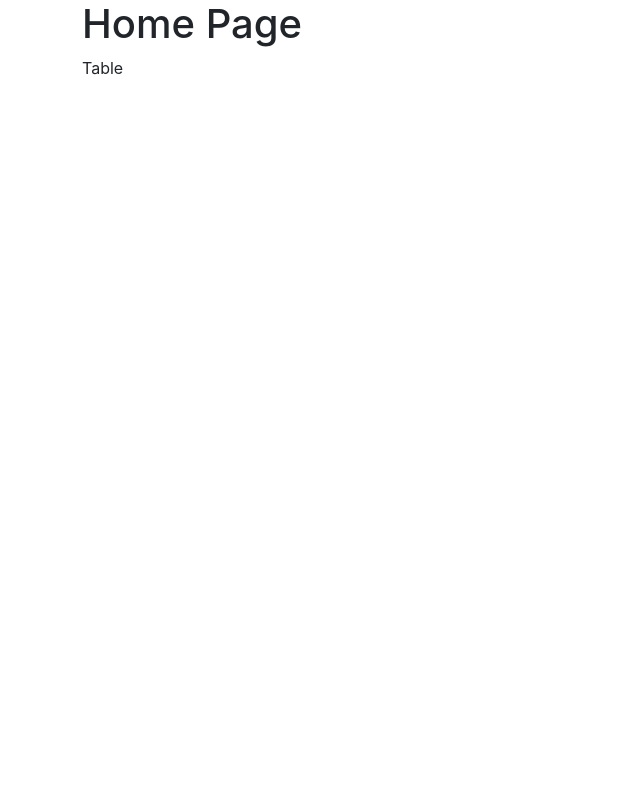
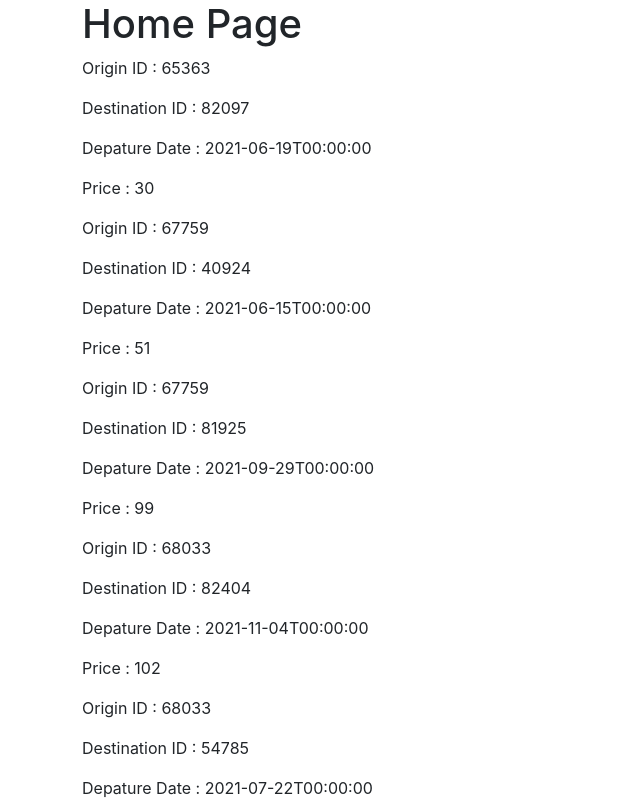
Before and after one commit to PyaeNaing/Mthree-Cap-Stone, a React (Create React App) app in the folder client/: page / in a window 1280 px wide. Shown: the top 800 px of the page, without its empty margins (0-640 px from the left). Built offline with nearby package versions, Linux system fonts and the light colour scheme; the HTML template or start-up script is replaced by a standard one.

Commit message:
merge + data fix

```diff
--- a/client/public/DUMMY_DATA.json
+++ b/client/public/DUMMY_DATA.json
@@ -1,5 +1,4 @@
-{
-    "Quotes": [
+[
         {
             "QuoteId": 1,
             "MinPrice": 30,
@@ -220,5 +219,4 @@
             },
             "QuoteDateTime": "2021-06-08T00:57:00"
         }
-    ]
-}
+]
--- /dev/null
+++ b/client/src/components/FlightItem.js
@@ -0,0 +1,20 @@
+import React from 'react'
+import '../css/flightItem.css'
+
+const FlightItem = (props) =>{
+    console.log(props)
+    return(
+        <div className="fs-result">
+            <div className="fs-offer-col">
+                {/* <p> ID : {props.key} </p> */}
+                <p> Origin ID : {props.OriginId}</p>
+                <p> Destination ID : {props.DestinationId}</p>
+                <p> Depature Date : {props.DepartureDate}</p>
+                <p>Price : {props.MinPrice}</p>
+
+            </div>
+        </div>
+    )
+}
+
+export default FlightItem;
--- a/client/src/components/FlightTable.js
+++ b/client/src/components/FlightTable.js
@@ -1,5 +1,5 @@
 import React, {useState,useEffect} from 'react'
-
+import FlightItem from './FlightItem';
 const FlightTable = () => {
 
         const[data, setData] = useState([]);
@@ -26,12 +26,22 @@ const FlightTable = () => {
             getData()
           },[])
 
+          console.log()
+
     return(
         <div>
-            Table
+            {data.map(item => (
+                <FlightItem
+                key={item.QuoteId}
+                OriginId={item.OutboundLeg.OriginId}
+                DestinationId={item.OutboundLeg.DestinationId}
+                DepartureDate={item.OutboundLeg.DepartureDate}
+                MinPrice={item.MinPrice}/>
+            ))}
         </div>
 
     );
+
 }
 
 export default FlightTable
--- /dev/null
+++ b/client/src/css/flightItem.css
@@ -0,0 +1,13 @@
+
+.fs-offers {
+    display: flex;
+    flex-direction: column;
+    flex-grow: 1;
+    overflow: auto;
+    margin-top: 64px;
+}
+
+.fs-offer-col {
+    display: flex;
+    flex-direction: column;
+}
```
